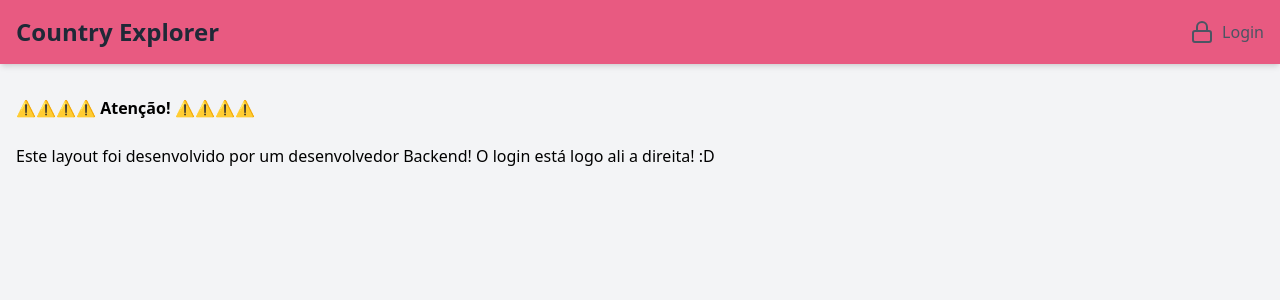
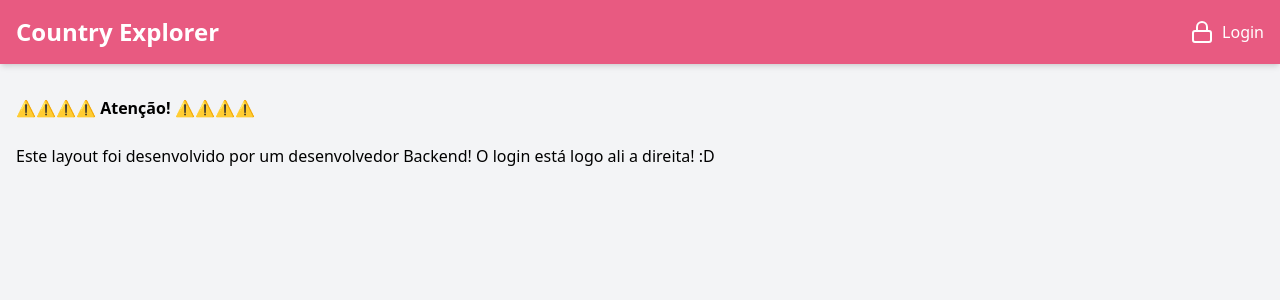
Before and after one commit to gabrielmbarboza/country-explorer, a React (Create React App) app in the folder countries-app/: page / in a window 1280 px wide. Shown: the top 300 px of the page. Built offline with nearby package versions, Linux system fonts and the light colour scheme.

Commit message:
Layout adjustments

```diff
--- a/countries-app/src/pages/Home.tsx
+++ b/countries-app/src/pages/Home.tsx
@@ -4,17 +4,17 @@ import { Link } from "react-router-dom";
 
 function Home() {
   return (
-    <div className="min-h-screen bg-gray-100">
+    <div className="common-container">
       <header>
-        <div className="container mx-auto px-4 py-4 flex justify-between items-center">
-          <h1 className="text-2xl font-bold text-gray-800 font-color-white">
+        <div className="container header-container">
+          <h1 className="header-title">
             Country Explorer
           </h1>
           <div className="relative">
             <Link to="/login"
-              className="flex items-center space-x-2 text-gray-600 hover:text-gray-800 focus:outline-none"
+              className="profile-menu-button"
             >
-              <FiLock className="w-6 h-6 font-color-white" />
+              <FiLock className="button-size" />
               <span className="font-color-white">Login</span>
             </Link>
           </div>
--- a/countries-app/src/pages/Login.tsx
+++ b/countries-app/src/pages/Login.tsx
@@ -50,13 +50,13 @@ function Login() {
             <form onSubmit={handleSubmit}>
               <div className="input-box">
                 <span>Usuário</span>
-                <input name="email" className="input-login" type="email" placeholder="seu@email.com.br" onChange={e => {
+                <input name="email" className="input-login" type="email" placeholder="email@host.com" onChange={e => {
                     setEmail(e.target.value)
                 }}/>
               </div>
               <div className="input-box">
                 <span>Senha</span>
-                <input name="password" className="input-login" type="password" placeholder="senha" onChange={e => {
+                <input name="password" className="input-login" type="password" placeholder="informe sua senha" onChange={e => {
                     setPassword(e.target.value)
                 }}/>
               </div>
```
